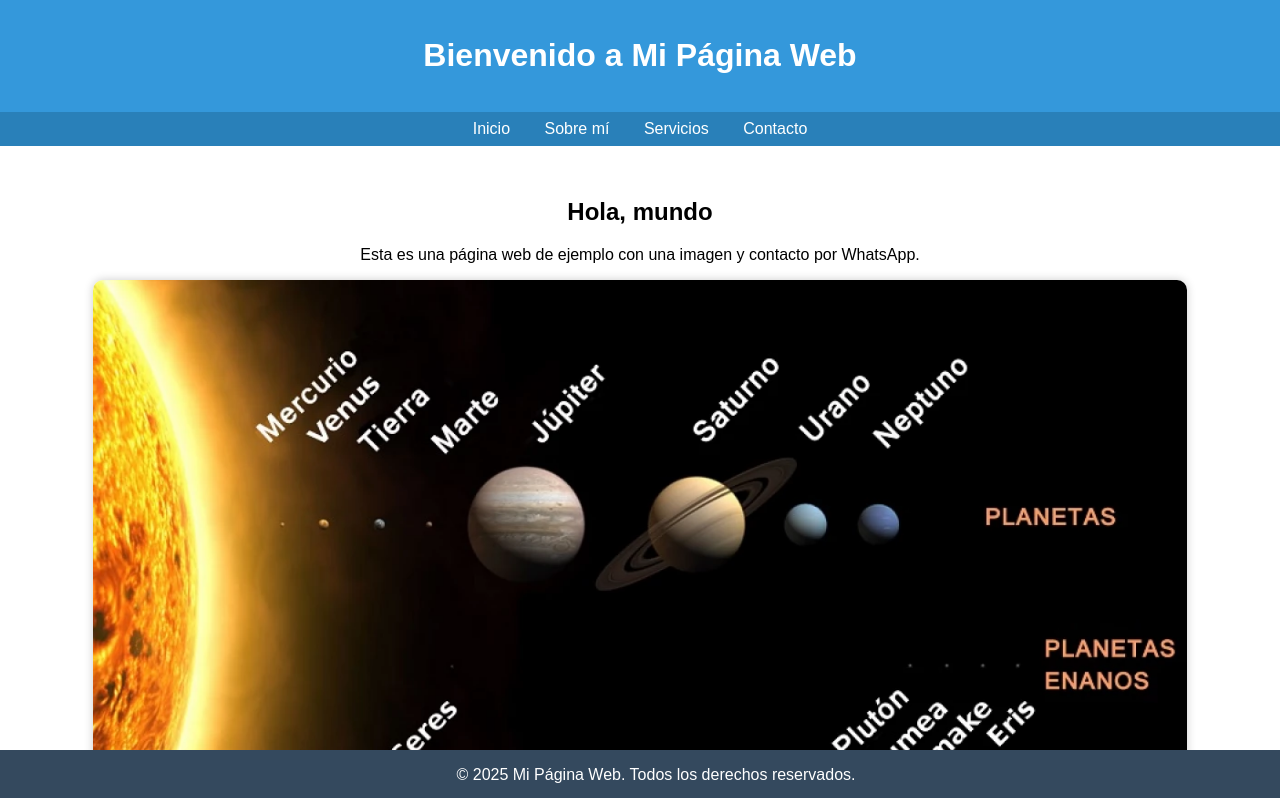
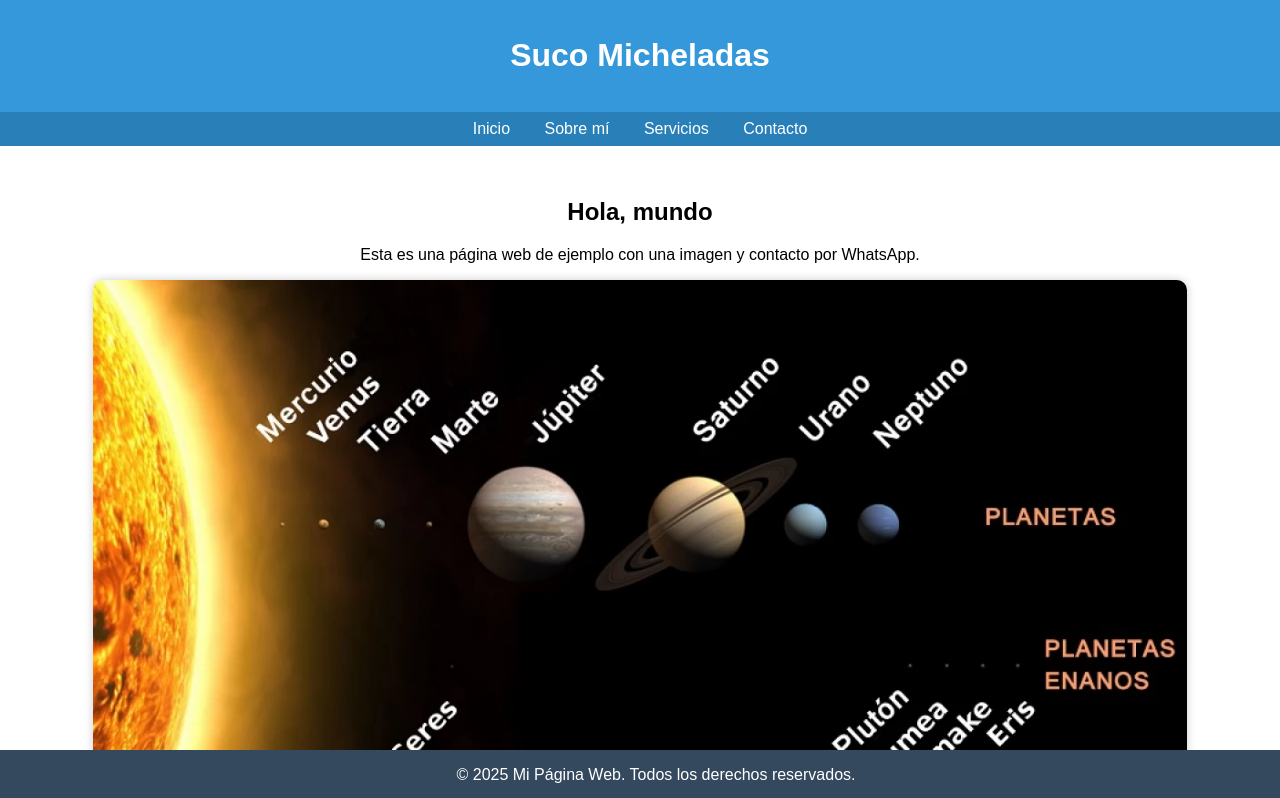
Before and after one commit to Sxss2003/pagina, a plain HTML site: page index.html in a window 1280 px wide. Shown: the top 798 px of the page. Drawn offline with Linux system fonts and the light colour scheme.

Commit message:
Update index.html

```diff
--- a/index.html
+++ b/index.html
@@ -64,7 +64,7 @@
 </head>
 <body>
     <header>
-        <h1>Bienvenido a Mi Página Web</h1>
+        <h1>Suco Micheladas</h1>
     </header>
     <nav>
         <a href="#">Inicio</a>
```
